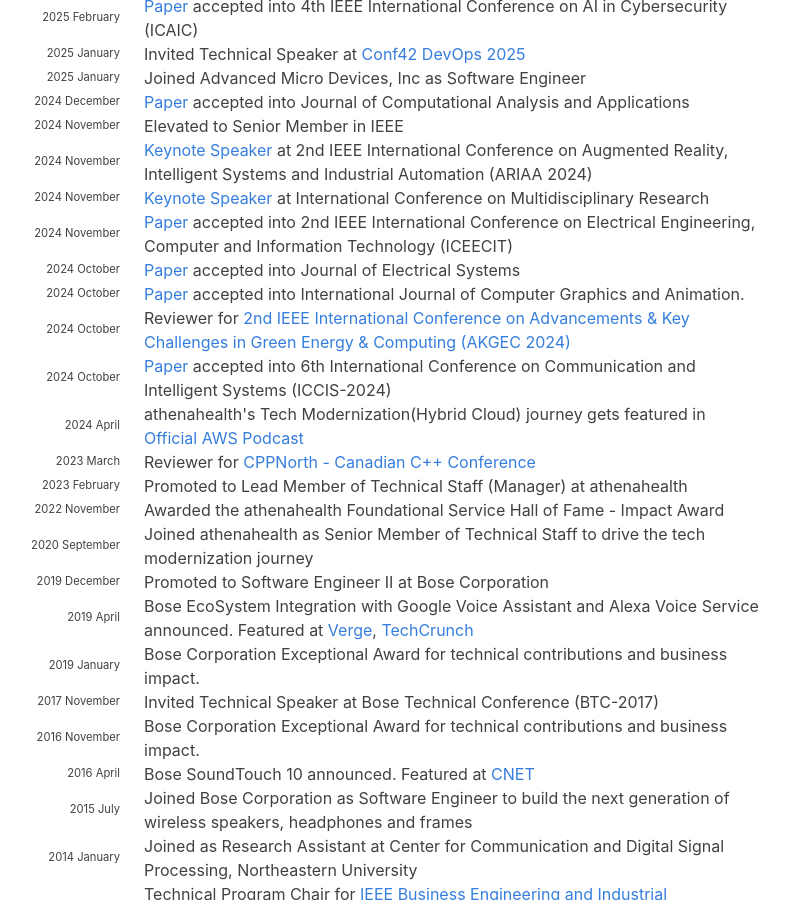
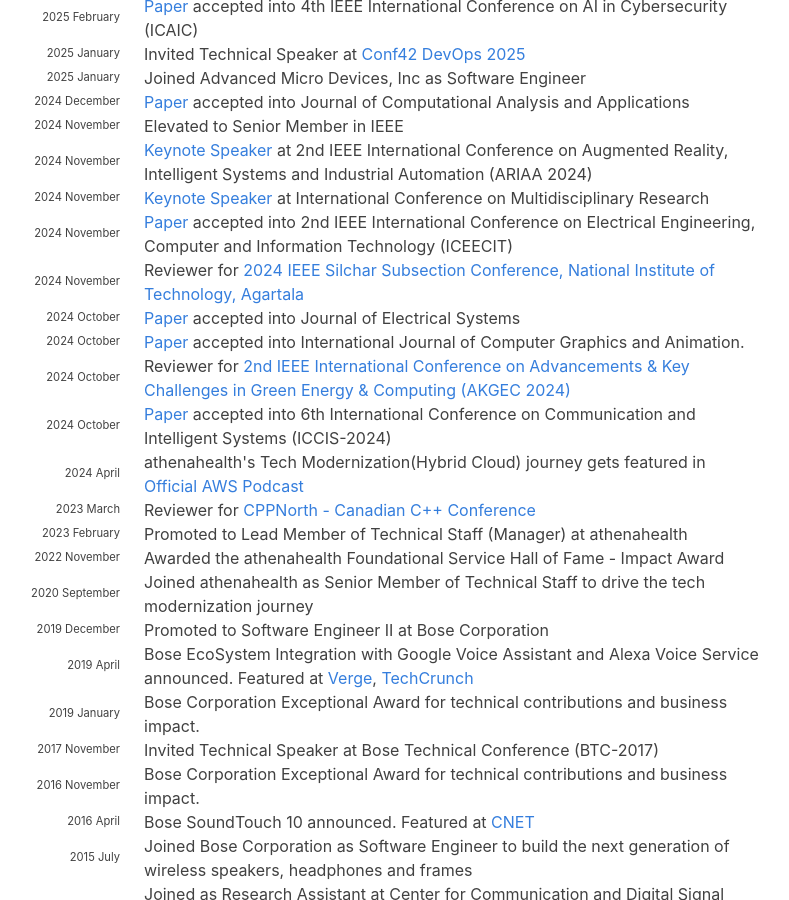
Before and after one commit to hariharanragothaman/hariharanragothaman.github.io, a Jekyll site: the page built from index.md, in a window 1280 px wide and 900 px high, scrolled down 1036 px. Shown: the whole window, without its empty margins (188-977 px from the left). Built offline with Jekyll 4.4.1, drawn with Linux system fonts in a browser that asks for light colours; nearby versions of some CDN libraries; some web fonts are replaced.

Commit message:
Polishes and Updates

```diff
--- a/_data/news.yaml
+++ b/_data/news.yaml
@@ -45,6 +45,10 @@
 - year: 2024
   year-extra: November
   description: <a href="https://ieeexplore.ieee.org/xpl/conhome/1848571/all-proceedings">Paper</a> accepted into 2nd IEEE International Conference on Electrical Engineering, Computer and Information Technology (ICEECIT)
+
+- year: 2024
+  year-extra: November
+  description: Reviewer for <a href="http://ieeesilcon.org.in/">2024 IEEE Silchar Subsection Conference, National Institute of Technology, Agartala</a>
 
 - year: 2024
   year-extra: October
```
